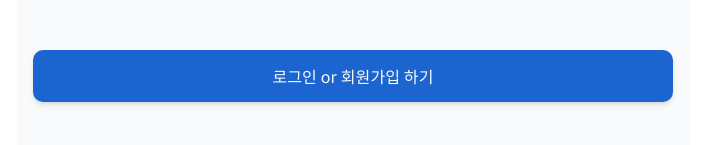
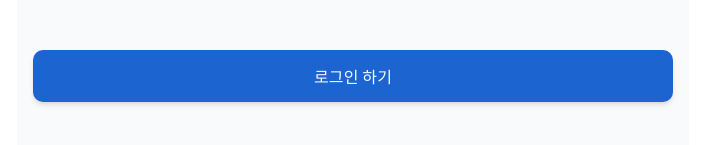
Before and after one commit to swm13-alchemy/alchemy_front_web, a Next.js app: page /initial in a window 1280 px wide. Shown: the part 379-524 px from the top of the page, without its empty margins (287-992 px from the left). Built offline with nearby package versions, Linux system fonts and the light colour scheme.

Commit message:
[fix] 복용관리 서비스 버그 수정 및 로그인 문구 수정

```diff
--- a/components/common/intake/PillIntakeBtn.tsx
+++ b/components/common/intake/PillIntakeBtn.tsx
@@ -104,7 +104,7 @@ function PillIntakeBtn({ pillId, selectedDate, intakeTime, isPillIntake }: Props
             })
         }
       }
-    } else {
+    } else {  // 오늘 날짜에 해당하는 복용 체크 버튼이 아닌 경우
       setIsErrorSnackBarOpen(true)
     }
   }
--- a/components/common/intake/ScheduleBox.tsx
+++ b/components/common/intake/ScheduleBox.tsx
@@ -9,6 +9,7 @@ import dayjs from 'dayjs'
 import { intakeApi, PutIntakeHistoryType } from '../../../utils/api'
 import { changeLocalStorageIntakeData } from '../../../utils/functions/changeLocalStorageIntakeData'
 import { useIntakeTimeTableByDate } from '../../../stores/nonLocalStorageStore'
+import TopCenterSnackBar from '../TopCenterSnackBar'
 
 interface Props {
   selectedDate: string
@@ -21,6 +22,7 @@ function ScheduleBox({ selectedDate, intakeTime, timeTableDataList }: Props) {
   const [isAllCheckBtnOn, setIsAllCheckBtnOn] = useState<boolean>(false)
   const [isSwitchOn, setIsSwitchOn] = useState<boolean>(true)
   const { intakeTimeTableByDate, setIntakeTimeTableByDate } = useIntakeTimeTableByDate()
+  const [isErrorSnackBarOpen, setIsErrorSnackBarOpen] = useState<boolean>(false)
 
   // 전체 복용 버튼을 보여줄건지 안보여줄건지 결정하는 부분 (하나라도 체크했으면 안보여줌)
   useEffect(() => {
@@ -34,7 +36,11 @@ function ScheduleBox({ selectedDate, intakeTime, timeTableDataList }: Props) {
 
   /** 전체 복용 기록 남기는 함수 */
   const checkAll = () => {
-    if (userId && intakeTimeTableByDate) {
+    const todayStr = dayjs().format('YYYY-MM-DD')
+    // 오늘 날짜에 해당하는 복용 체크 버튼이 아닌 경우
+    if (selectedDate !== todayStr) {
+      setIsErrorSnackBarOpen(true)  // 체크 불가능하다는 스낵바를 띄움
+    } else if (userId && intakeTimeTableByDate) {
       const todayDateStr = dayjs().format('YYYY-MM-DD')
       const tempPutHistoryJSONList: PutIntakeHistoryType[] = []
       timeTableDataList.forEach((timeTableData) => {
@@ -115,6 +121,13 @@ function ScheduleBox({ selectedDate, intakeTime, timeTableDataList }: Props) {
           )}
         </div>
       }
+
+      <TopCenterSnackBar
+        isSnackBarOpen={isErrorSnackBarOpen}
+        setIsSnackBarOpen={setIsErrorSnackBarOpen}
+        severity='error'
+        content='오늘 날짜에 해당하는 복용 기록만 체크할 수 있습니다!'
+      />
     </div>
   )
 }
--- a/components/common/intakeCalendar/DateBox.tsx
+++ b/components/common/intakeCalendar/DateBox.tsx
@@ -101,7 +101,6 @@ function WeekDateBoxInner({ date, isSelectedDate, dateState, remainNum, totalNum
 
   // 예외 처리 : 영양제를 먹지 않는 날 or 복용 관리를 시작하기 이전 시점 표시
   if (totalNum === 0) {
-    if (dateState === DATE_STATE.PAST_DAY || dateState === DATE_STATE.FUTURE_DAY) {
     return (
       <div className='p-2 rounded-3xl flex flex-col items-center space-y-2 bg-blue-50'>
         <p className='text-center text-xs text-blue-100'>{dayjs(date).format('ddd')}</p>
@@ -110,7 +109,6 @@ function WeekDateBoxInner({ date, isSelectedDate, dateState, remainNum, totalNum
         </div>
       </div>
     )
-    }
   }
 
   // 오늘인지, 과거인지, 미래인지에 따라 UI가 변경되고 남아있는 영양제가 몇 개냐에 따라 UI가 변경됨
@@ -181,7 +179,6 @@ function MonthDateBoxInner({ date, isSelectedDate, dateState, remainNum, totalNu
 
   // 예외 처리 : 영양제를 먹지 않는 날 or 복용 관리를 시작하기 이전 시점 표시
   if (totalNum === 0) {
-    if (dateState === DATE_STATE.PAST_DAY || dateState === DATE_STATE.FUTURE_DAY) {
     return (
       <div className='p-2 rounded-full flex flex-col items-center bg-blue-50'>
         <div className='w-6 h-6 rounded-full bg-surface flex items-center justify-center'>
@@ -189,7 +186,6 @@ function MonthDateBoxInner({ date, isSelectedDate, dateState, remainNum, totalNu
         </div>
       </div>
     )
-    }
   }
 
   // 오늘인지, 과거인지, 미래인지에 따라 UI가 변경되고 남아있는 영양제가 몇 개냐에 따라 UI가 변경됨
--- a/components/common/intakeCalendar/IntakeCalendar.tsx
+++ b/components/common/intakeCalendar/IntakeCalendar.tsx
@@ -51,6 +51,7 @@ function IntakeCalendar({ intakeTimeTableByDate, selectedDate, setSelectedDate,
     }
   }, [intakeTimeTableByDate])
 
+  /** 이전 달 복용기록 불러오기 함수 */
   const goToPreviousMonth = () => {
     // 현재 보고 있는 달이 복용 관리 서비스를 시작한 날이 포함된 달이 아닐 때만 이전 달로 넘길 수 있음
     if (!isTheMonthIncludedIntakeServiceStartDate) {
@@ -59,6 +60,7 @@ function IntakeCalendar({ intakeTimeTableByDate, selectedDate, setSelectedDate,
     }
   }
 
+  /** 다음 달 복용기록 불러오기 함수 */
   const goToNextMonth = () => {
     // 현재 보고 있는 달이 오늘을 포함된 달이 아닐 때만 이후 달로 넘길 수 있음
     if (!isTheMonthIncludedToday) {
--- a/pages/balance/index.tsx
+++ b/pages/balance/index.tsx
@@ -40,7 +40,7 @@ const Balance: NextPage = () => {
             className='w-11/12 bg-primary text-gray-50 shadow-md py-3 rounded-[0.625rem]'
             onClick={() => signIn()}
           >
-            로그인 or 회원가입 하기
+            로그인 하기
           </button>
         </div>
       </ContainerWithBottomNav>
--- a/pages/initial.tsx
+++ b/pages/initial.tsx
@@ -4,7 +4,6 @@ import React, { useEffect } from 'react'
 import { signIn } from 'next-auth/react'
 import { useRouter } from 'next/router'
 import { useUserInformationStore } from '../stores/store'
-import BackHeader from '../components/layout/BackHeader'
 import ChevronLeft from '@mui/icons-material/ChevronLeft'
 
 const Initial = () => {
@@ -39,7 +38,7 @@ const Initial = () => {
           className='bg-primary text-gray-50 shadow-md w-full p-3.5 rounded-[0.625rem]'
           onClick={() => signIn()}
         >
-          로그인 or 회원가입 하기
+          로그인 하기
         </button>
       </div>
     </div>
--- a/pages/intake/index.tsx
+++ b/pages/intake/index.tsx
@@ -41,7 +41,7 @@ const Intake: NextPage = () => {
             className='w-11/12 bg-primary text-gray-50 shadow-md py-3 rounded-[0.625rem]'
             onClick={() => signIn()}
           >
-            로그인 or 회원가입 하기
+            로그인 하기
           </button>
         </div>
       </ContainerWithBottomNav>
```
Lines whose indentation alone changed are shown as unchanged.
